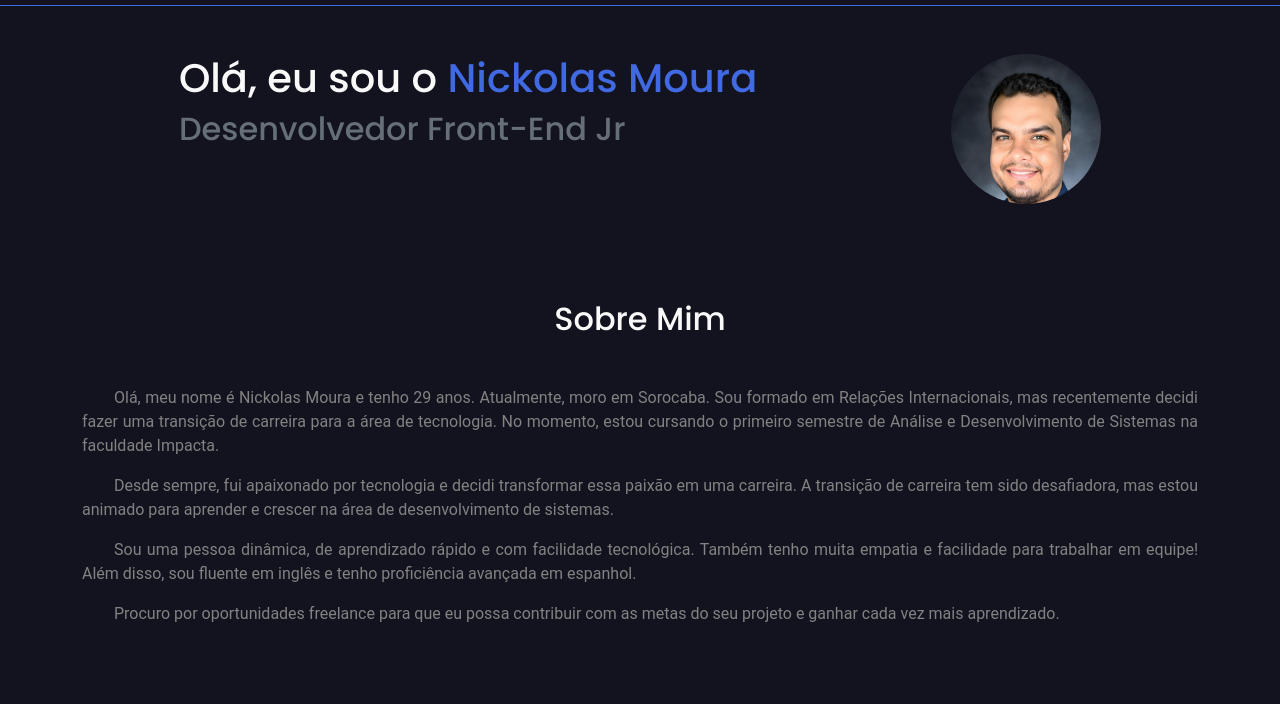
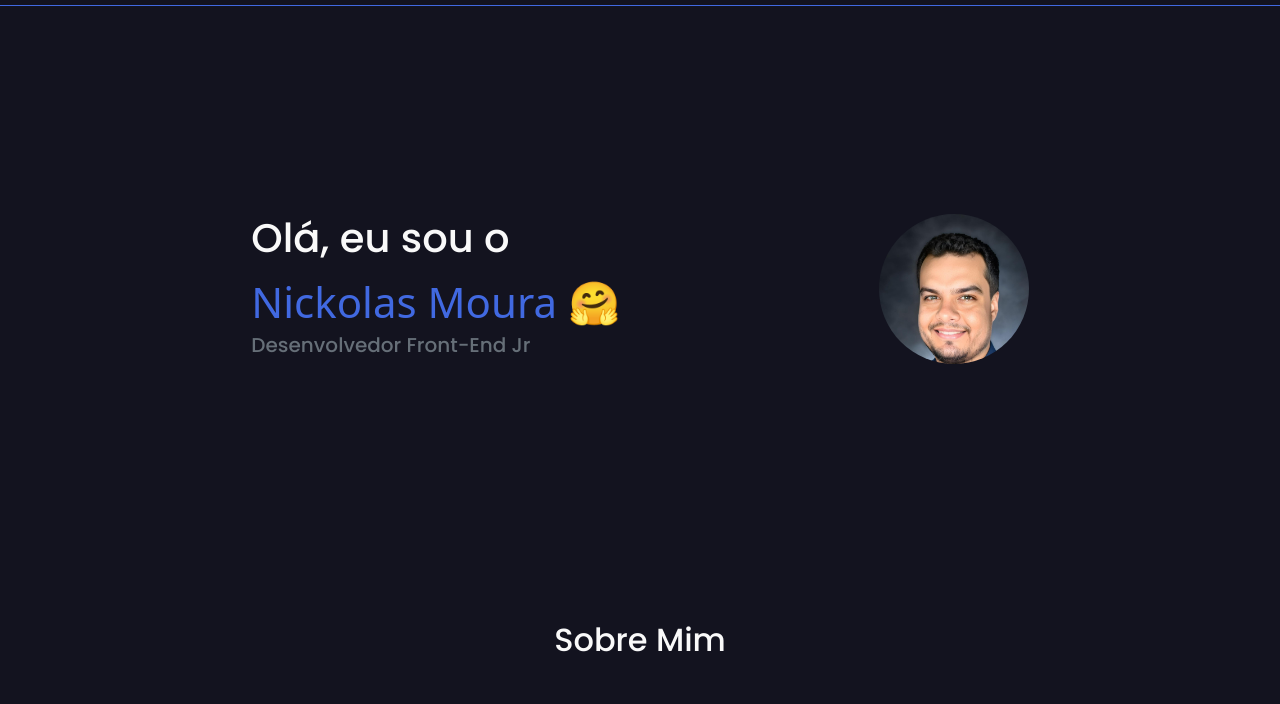
Before and after one commit to nickmoura/portfolio, a plain HTML site: page index.html in a window 1280 px wide. Shown: the part 71-775 px from the top of the page. Drawn offline with nearby package versions, Linux system fonts and the light colour scheme.

Commit message:
index improvements

```diff
--- a/assets/css/index.css
+++ b/assets/css/index.css
@@ -1,5 +1,6 @@
 @charset "UTF-8";
 @import url("https://fonts.googleapis.com/css2?family=Poppins:wght@300;400;500;600;700;800;900&display=swap");
+@import url();
 
 body {
     background: #13131F;
@@ -14,14 +15,14 @@ h1, h2 {
     border-bottom: 1px solid #4169E1;
 }
 
-h1 > span {
+.name {
     color: #4169E1;
 }
 
 p {
-    text-align: justify;
+    text-align: center;
     color: #828282;
-    font-family: 'Roboto';
+    font-family: 'Poppins', sans-serif;
     text-indent: 2rem;
 }
 
@@ -30,10 +31,18 @@ p {
     display: flex;
     align-items: row;
     justify-content: space-around;
+    padding: 10rem 2.5rem;
 }
 
-.title-container>h2 {
+.title-container {
+    font-size: 2.625rem;
+
+}
+
+.title-container > h2 {
     color: #666f78;
+    font-size: 1.25rem;
+
 }
 
 /* Adicione isso ao seu arquivo CSS personalizado ou ao seu arquivo de estilos */
@@ -126,3 +135,7 @@ p {
     padding: 10px;
     border-radius: 10px;
 }
+
+.bg-light  {
+    background-color: #4169E1;
+}
--- a/index.html
+++ b/index.html
@@ -52,7 +52,8 @@
 			<!-- Adiciona a classe justify-content-between para alinhar os itens -->
 			<div class="col-md-6">
 				<div class="title-container">
-					<h1>Olá, eu sou o <span>Nickolas Moura</span></h1>
+					<h1>Olá, eu sou o </h1>
+					<span class="name">Nickolas Moura 🤗</span>
 					<h2>Desenvolvedor Front-End Jr</h2>
 				</div>
 				<div class="circle-img-container">
@@ -64,18 +65,7 @@
 		<article class="row">
 			<section class="col-md-12">
 				<h2 class="text-center my-5">Sobre Mim</h2>
-				<p>Olá, meu nome é Nickolas Moura e tenho 29 anos. Atualmente, moro em Sorocaba. Sou formado em Relações
-					Internacionais, mas recentemente decidi fazer uma transição de carreira para a área de tecnologia.
-					No momento, estou cursando o primeiro semestre de Análise e Desenvolvimento de Sistemas na faculdade
-					Impacta.</p>
-				<p>Desde sempre, fui apaixonado por tecnologia e decidi transformar essa paixão em uma carreira. A
-					transição de carreira tem sido desafiadora, mas estou animado para aprender e crescer na área de
-					desenvolvimento de sistemas.</p>
-				<p>Sou uma pessoa dinâmica, de aprendizado rápido e com facilidade tecnológica. Também tenho muita
-					empatia e facilidade para trabalhar em equipe! Além disso, sou fluente em inglês e tenho
-					proficiência avançada em espanhol.</p>
-				<p>Procuro por oportunidades freelance para que eu possa contribuir com as metas do seu projeto e ganhar
-					cada vez mais aprendizado.</p>
+				<p>Desenvolvedor Front-end nível júnior com conhecimento em React.js, JavaScript, Styled Components. Ama aprender na prática. Possui certificação em Metodologias Ágeis (CSM e KMPI) e experiência em trabalhar com esse tipo de projeto. Cursando Análise e Desenvolvimento de Sistemas.</p>
 			</section>
 		</article>
 
@@ -211,12 +201,7 @@
 		</section>
 
 	</main>
-	<footer class="footer mt-auto py-3 bg-light">
-		<div class="container text-center">
-			<span class="text-muted">© 2024 Nickolas Moura. Criado para o <a href="https://www.github.com/nickmoura"
-					class="linkgit">meu GitHub</a>.</span>
-		</div>
-	</footer>
+
 	<script src="https://cdnjs.cloudflare.com/ajax/libs/jquery/3.6.0/jquery.min.js"></script>
 	<script src="https://cdnjs.cloudflare.com/ajax/libs/bootstrap/5.3.0/js/bootstrap.bundle.min.js"></script>
 	<script src="https://cdn.jsdelivr.net/npm/@popperjs/core@2.5.4/dist/umd/popper.min.js"></script>
```
